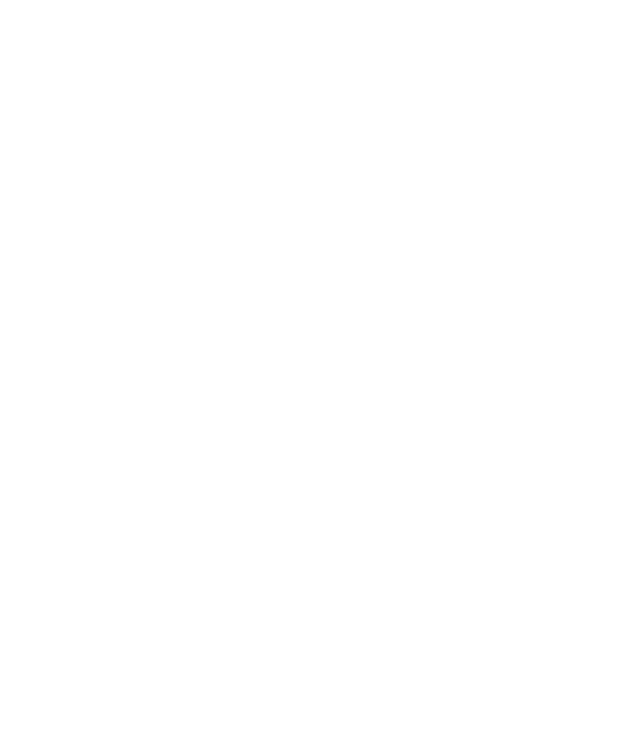
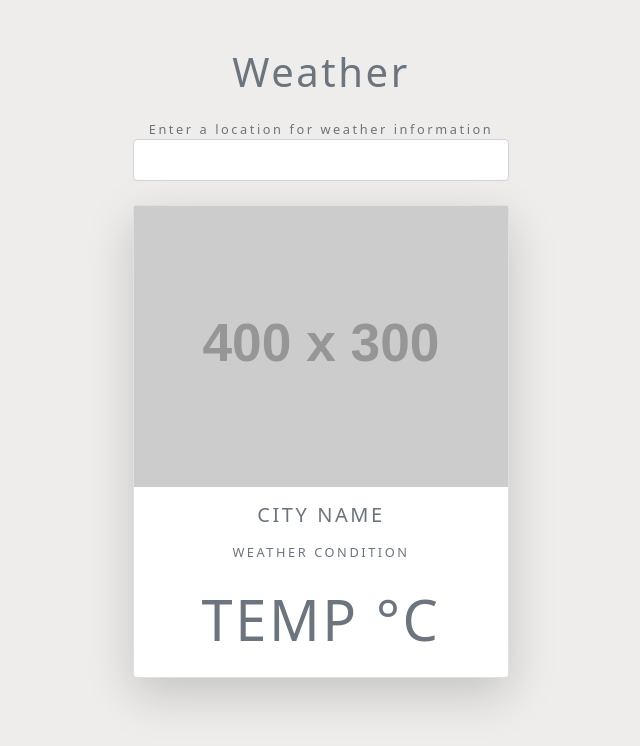
Before and after one commit to kiaradmahsa/Weather-PlainJs, a plain HTML site: page index.html in a window 1280 px wide. Shown: the whole page, without its empty margins (319-959 px from the left). Drawn offline with nearby package versions, Linux system fonts and the light colour scheme; placeholder pictures from the web are drawn by us.

Commit message:
Html & Css template

```diff
--- a/index.html
+++ b/index.html
@@ -7,7 +7,28 @@
     <link href="style.css" rel="stylesheet">
 </head>
 <body>
+<div class="container my-5 mx-auto">
+    <h1 class="text-muted text-center my-4">Weather</h1>
+    <form class="change-location my-4 text-center text-muted">
+        <label for="city">Enter a location for weather information</label>
+        <input type="text" id="city" class="form-control p-2" name="city">
+    </form>
 
+    <div class="card shadow-lg rounded">
+        <img src="https://placehold.co/400x300" class="time card-image-top">
+        <div class="icon bg-light mx-auto text-center">
+
+        </div>
+        <div class="text-muted text-uppercase text-center details">
+            <h5 class="my-3">City name</h5>
+            <div class="my-3">Weather condition</div>
+            <div class="display-4 my-4">
+                <span>temp</span>
+                <span>&deg;C</span>
+            </div>
+        </div>
+    </div>
+</div>
 <script src="scripts/forecast.js"></script>
 <script src="scripts/app.js"></script>
 </body>
--- a/style.css
+++ b/style.css
@@ -0,0 +1,9 @@
+body{
+    background: #eeedec;
+    letter-spacing: .2em;
+    font-size: 0.8em;
+}
+
+.container{
+    max-width: 400px;
+}
```
